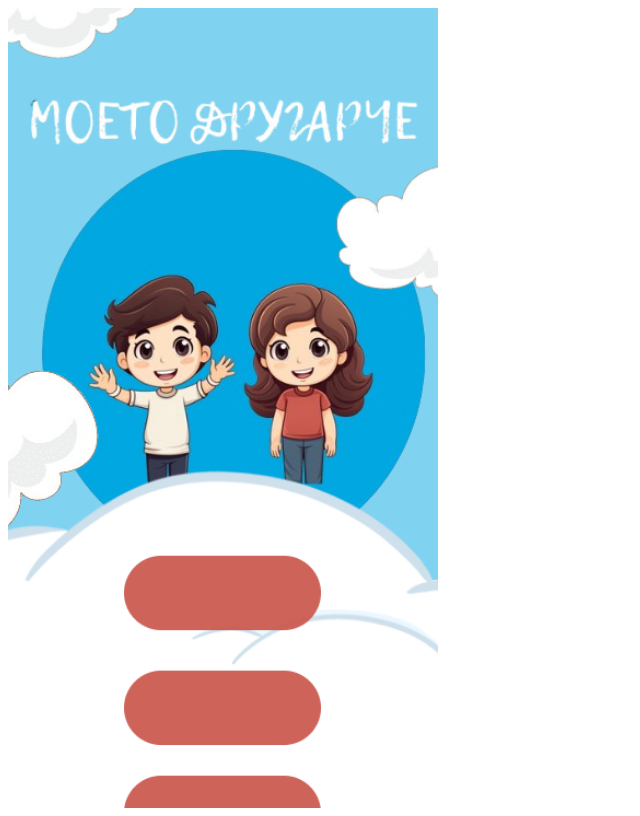
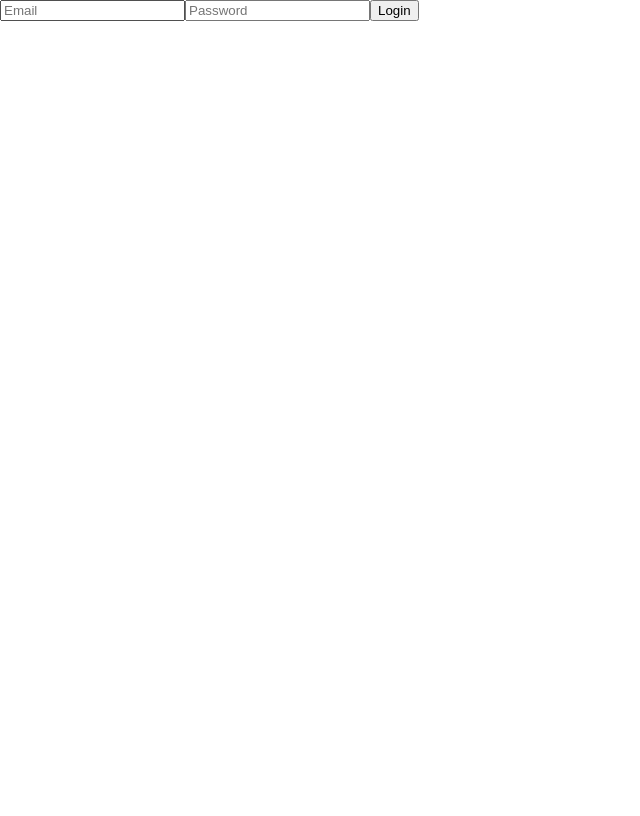
Before and after one commit to Gogi4aaa/MyFriend, a React (Vite) app in the folder MyFriend/: page / in a window 1280 px wide. Shown: the whole page, without its empty margins (0-640 px from the left). Built offline with nearby package versions, Linux system fonts and the light colour scheme.

Commit message:
added login functinality in FE

```diff
--- a/MyFriend/package.json
+++ b/MyFriend/package.json
@@ -10,6 +10,7 @@
     "preview": "vite preview"
   },
   "dependencies": {
+    "axios": "^1.7.9",
     "react": "^18.3.1",
     "react-dom": "^18.3.1"
   },
--- /dev/null
+++ b/MyFriend/src/Interfaces/Login/Login.ts
@@ -0,0 +1,4 @@
+export interface LoginCredentials {
+    email: string;
+    password: string;
+}
--- a/MyFriend/src/components/Login/Login.css
+++ b/MyFriend/src/components/Login/Login.css
@@ -1,11 +1,23 @@
 .background{
-    background-image: url("../../assets/images/login.png");
-    height: 100vh;
+    background-image: url("../../assets/images/login-width.png");
+    height: 60rem;
     width: 100%;
     background-size: cover;
     background-position: center center;
 }
-@media only screen and (min-width: 432px) {
+.login-box{
+    display:flex;
+    justify-content: center;
+    align-items: center;
+    flex-direction: column;
+    width: 100%;
+    height: 100%;
+}
+.textbox{
+    border: 1px solid black;
+    border-radius: 15px;
+}
+/* @media only screen and (min-width: 432px) {
     .background{
         width: 430px;
     }
@@ -14,4 +26,4 @@
 .background{
     width: 430px;
 }
-}
+} */
--- a/MyFriend/src/components/Login/Login.tsx
+++ b/MyFriend/src/components/Login/Login.tsx
@@ -1,8 +1,45 @@
+import { useState } from "react";
 import "../Login/Login.css"
+import { LoginCredentials } from "../../Interfaces/Login/Login";
+import axios from "axios";
 export const Login = () => {
+    const [email, setEmail] = useState("");
+    const [password, setPassword] = useState("");
+
+    const handleSubmit = async (e: React.FormEvent) => {
+        e.preventDefault();
+        await login({ email, password });
+      };
+    const login = async (credentials: LoginCredentials): Promise<void> => {
+    try {
+        const response = await axios.post("https://your-backend.com/api/login", credentials, {
+        headers: { "Content-Type": "application/json" },
+        });
+
+        console.log("Login successful:", response.data);
+        // Store token or handle user session if needed
+        localStorage.setItem("token", response.data.token);
+    } catch (error) {
+        console.error("Login failed:", error);
+    }
+    };
     return(
-        <div className="background">
-
-        </div>
+        <form onSubmit={handleSubmit}>
+      <input
+        type="email"
+        placeholder="Email"
+        value={email}
+        onChange={(e) => setEmail(e.target.value)}
+        required
+      />
+      <input
+        type="password"
+        placeholder="Password"
+        value={password}
+        onChange={(e) => setPassword(e.target.value)}
+        required
+      />
+      <button type="submit">Login</button>
+    </form>
     )
 }
--- a/MyFriend/src/index.css
+++ b/MyFriend/src/index.css
@@ -0,0 +1,4 @@
+body{
+    padding: 0;
+    margin: 0;
+}
```
Also changed, not shown: MyFriend/src/assets/images/login-width.png (added), 1 other file (tests, documents, lock files or other folders).
